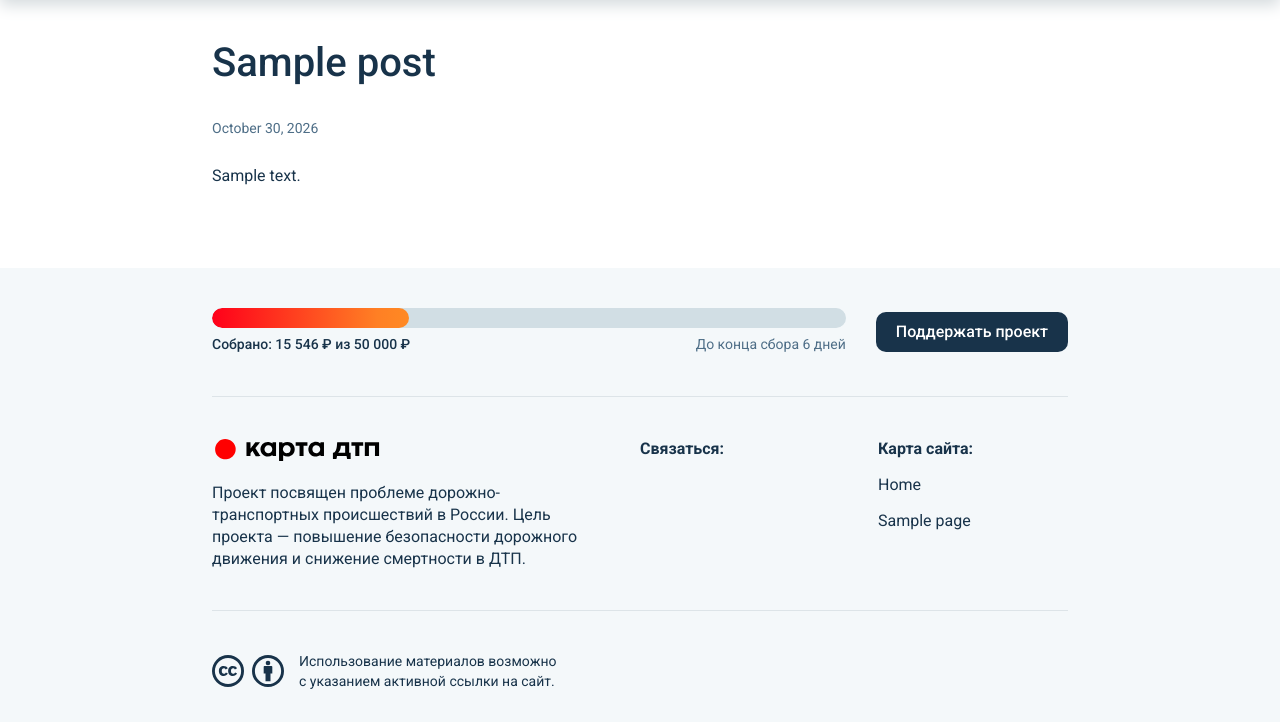
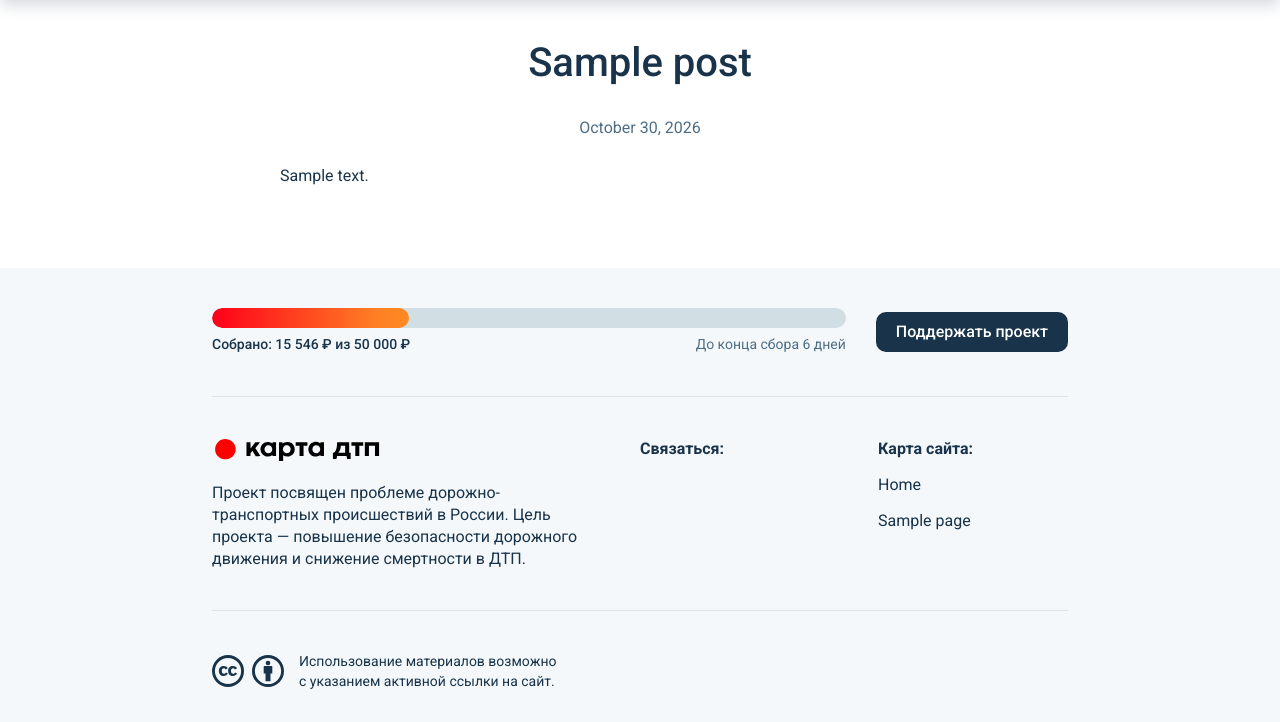
Before and after one commit to dtpstat/dtpstat-wp-theme, a WordPress theme: template theme/dtpstat-child/single.php in a window 1280 px wide. Shown: the part 65-787 px from the top of the page. Run offline with PHP 8.4 and a stand-in for WordPress, Linux system fonts and the light colour scheme; the site name, menu and one post (Sample post) are stand-ins, and other content is empty; some libraries are stand-ins or nearby versions.

Commit message:
Шапка записи по центру: заголовок и дата, дата 16px, обложка чуть шире (960px контейнер)
Co-Authored-By: Claude Code <noreply@anthropic.com>

```diff
--- a/theme/dtpstat-child/assets/css/main.css
+++ b/theme/dtpstat-child/assets/css/main.css
@@ -914,9 +914,13 @@ p.dtp-intro { font-size: 20px; line-height: 30px; }
 
 /* ---------- одиночный пост ---------- */
 
-.single .dtp-page__title { text-align: left; }
-.single .dtp-entry { max-width: 720px; }
-.dtp-postmeta { color: var(--navy-soft); font-size: 14px; margin-bottom: 24px; }
+/* шапка записи (заголовок/дата/обложка) — по центру, как на старом сайте */
+.single .dtp-page__title { text-align: center; }
+/* шапка чуть шире базовой колонки — обложка крупнее текстовой колонки */
+.single .dtp-page { max-width: 960px; }
+.single .dtp-entry { max-width: 720px; margin-left: auto; margin-right: auto; }
+/* дата/автор — по центру, 16px (на старом сайте .extra 16px в text-center) */
+.dtp-postmeta { color: var(--navy-soft); font-size: 16px; margin-bottom: 24px; text-align: center; }
 /* обложка записи: целиком, без кропа и карточной обёртки — как на старом
    сайте; обрезанные версии (dtp-card 16:9) — только в карточках сетки блога */
 .dtp-cover { margin-bottom: 32px; }
--- a/theme/dtpstat-child/functions.php
+++ b/theme/dtpstat-child/functions.php
@@ -6,7 +6,7 @@
 
 add_action( 'wp_enqueue_scripts', function () {
 	$dir = get_stylesheet_directory_uri();
-	$ver = '0.2.39';
+	$ver = '0.2.40';
 
 	// Бургер-меню — на всех страницах (на главной футера нет).
 	wp_enqueue_script( 'dtpstat-main', $dir . '/assets/js/main.js', [], $ver, true );
```
